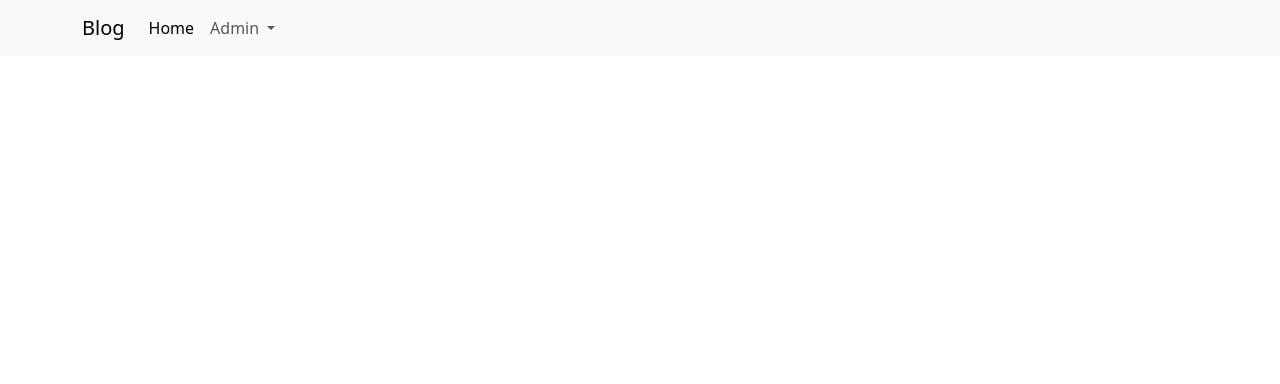
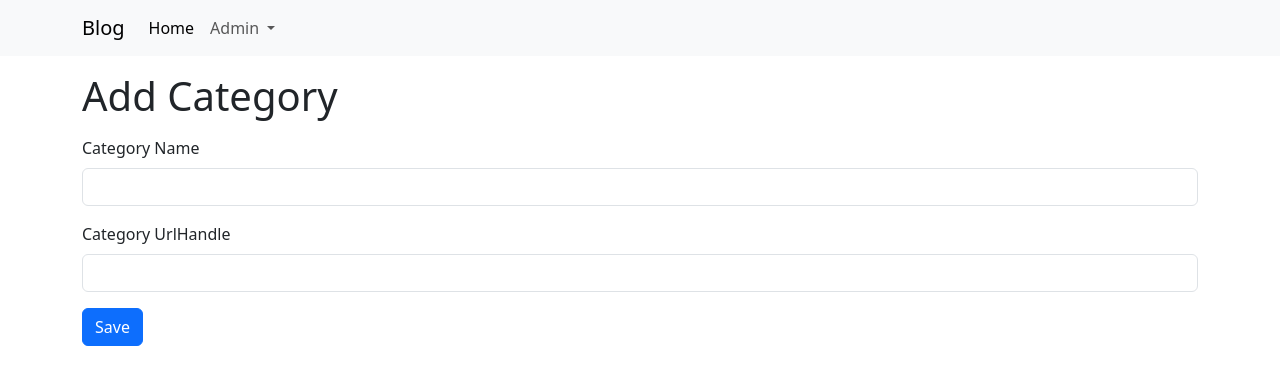
Before and after one commit to nenadla/BlogUI, an Angular app: page /admin/categories/add in a window 1280 px wide. Before the commit this address led to /. Shown: the top 384 px of the page. Built offline with nearby package versions, Linux system fonts and the light colour scheme.

Commit message:
Create Categories List, Add Category Component, Work with Forms, and Routing in Angular

```diff
--- a/src/app/app-routing.module.ts
+++ b/src/app/app-routing.module.ts
@@ -1,7 +1,18 @@
 import { NgModule } from '@angular/core';
 import { RouterModule, Routes } from '@angular/router';
+import { CategoryListComponent } from './features/category/category-list/category-list.component';
+import { AddCategoryComponent } from './features/category/add-category/add-category.component';
 
-const routes: Routes = [];
+const routes: Routes = [
+  {
+    path: 'admin/categories',
+    component: CategoryListComponent
+  },
+  {
+    path: 'admin/categories/add',
+    component: AddCategoryComponent
+  }
+];
 
 @NgModule({
   imports: [RouterModule.forRoot(routes)],
--- a/src/app/core/components/navbar/navbar.component.html
+++ b/src/app/core/components/navbar/navbar.component.html
@@ -14,7 +14,7 @@
               Admin
             </a>
             <ul class="dropdown-menu">
-              <li><a class="dropdown-item" href="#">Categories</a></li>
+              <li><a class="dropdown-item" [routerLink]="['/admin/categories']">Categories</a></li>
               <!--<li><a class="dropdown-item" href="#">Another action</a></li>
               <li><hr class="dropdown-divider"></li>
               <li><a class="dropdown-item" href="#">Something else here</a></li>-->
--- /dev/null
+++ b/src/app/features/category/add-category/add-category.component.html
@@ -0,0 +1,25 @@
+<div class="container">
+    <h1 class="mt-3">Add Category</h1>
+
+    <form #form="ngForm" (ngSubmit)="onFormSubmit()">
+        <div class="mt-2">
+            <div class="mt-3">
+                <label class="form-label">Category Name</label>
+                <input type="text" id="categoryName" class="form-control"
+                 name="categoryName" [(ngModel)]="model.name">
+            </div>
+
+            <div class="mt-3">
+                <label class="form-label">Category UrlHandle</label>
+                <input type="text" id="categoryUrlHandle" class="form-control"
+                 name="categoryUrlHandle" [(ngModel)]="model.urlHandle">
+            </div>
+
+            <div class="mt-3">
+                <button type="submit" class="btn btn-primary">Save</button>
+            </div>
+
+        </div>
+    </form>
+
+</div>
--- /dev/null
+++ b/src/app/features/category/add-category/add-category.component.ts
@@ -0,0 +1,25 @@
+import { Component } from '@angular/core';
+import { AddCategoryRequest } from '../models/add-category-request.model';
+
+@Component({
+  selector: 'app-add-category',
+  templateUrl: './add-category.component.html',
+  styleUrls: ['./add-category.component.css']
+})
+export class AddCategoryComponent {
+
+  model: AddCategoryRequest;
+
+constructor(){
+  this.model = {
+    name: '',
+    urlHandle:''
+  };
+}
+
+  onFormSubmit(){
+    console.log(this.model);
+
+  }
+
+}
--- /dev/null
+++ b/src/app/features/category/category-list/category-list.component.html
@@ -0,0 +1,9 @@
+<div class="container">
+
+    <h1 class="mt-3"> Category List</h1>
+
+    <div class="d-flex justify-content-end mt-3">
+         <a [routerLink]="['/admin/categories/add']" class="btn btn-primary"> Add Category</a>
+    </div>
+
+</div>
--- /dev/null
+++ b/src/app/features/category/models/add-category-request.model.ts
@@ -0,0 +1,4 @@
+export interface AddCategoryRequest {
+    name: string;
+    urlHandle: string;
+}
```
Also changed, not shown: src/app/app.module.ts (+8 -2 lines), src/app/features/category/category-list/category-list.component.ts (added, +10 -0 lines), src/app/features/category/add-category/add-category.component.css (added), src/app/features/category/category-list/category-list.component.css (added), 2 other files (tests, documents, lock files or other folders).
